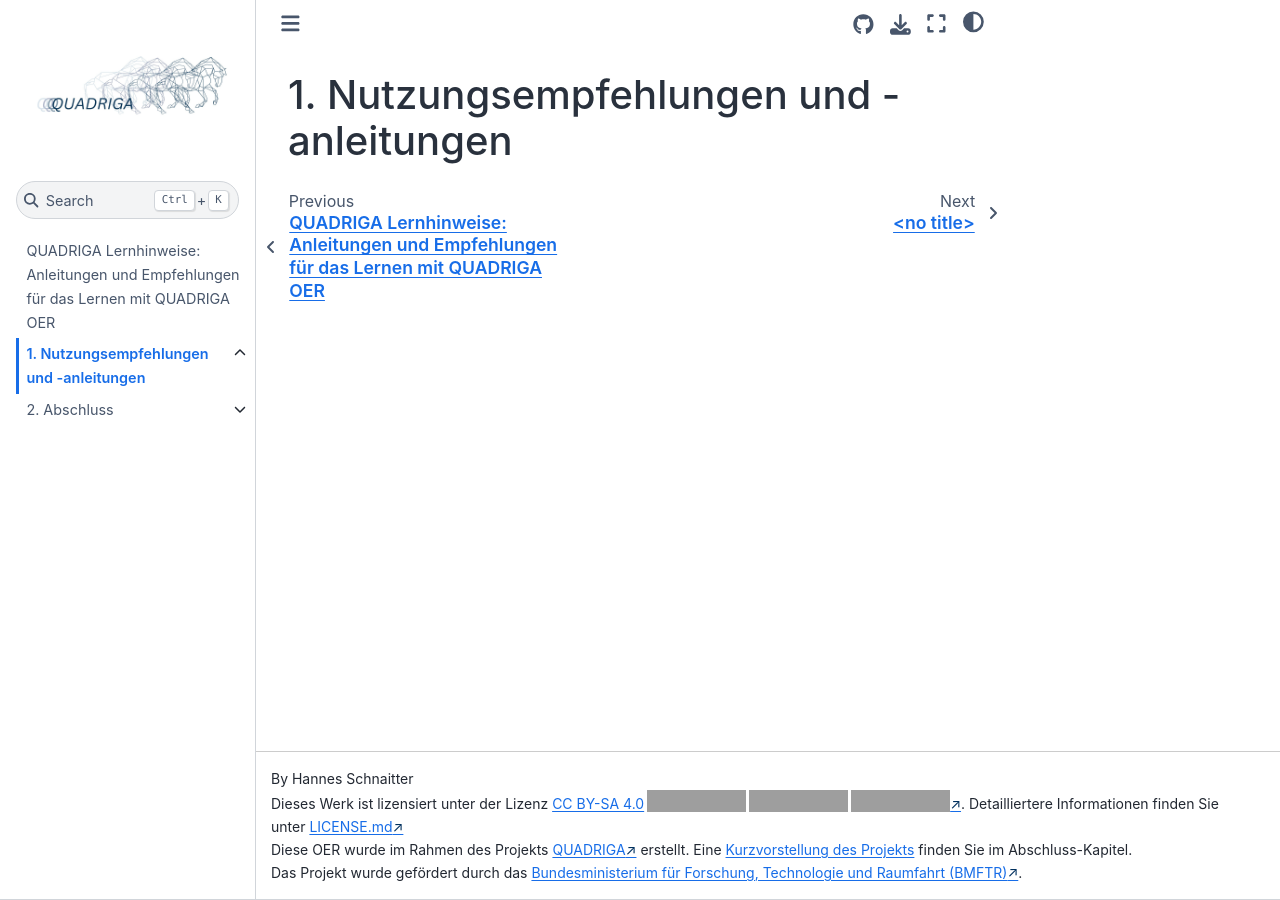
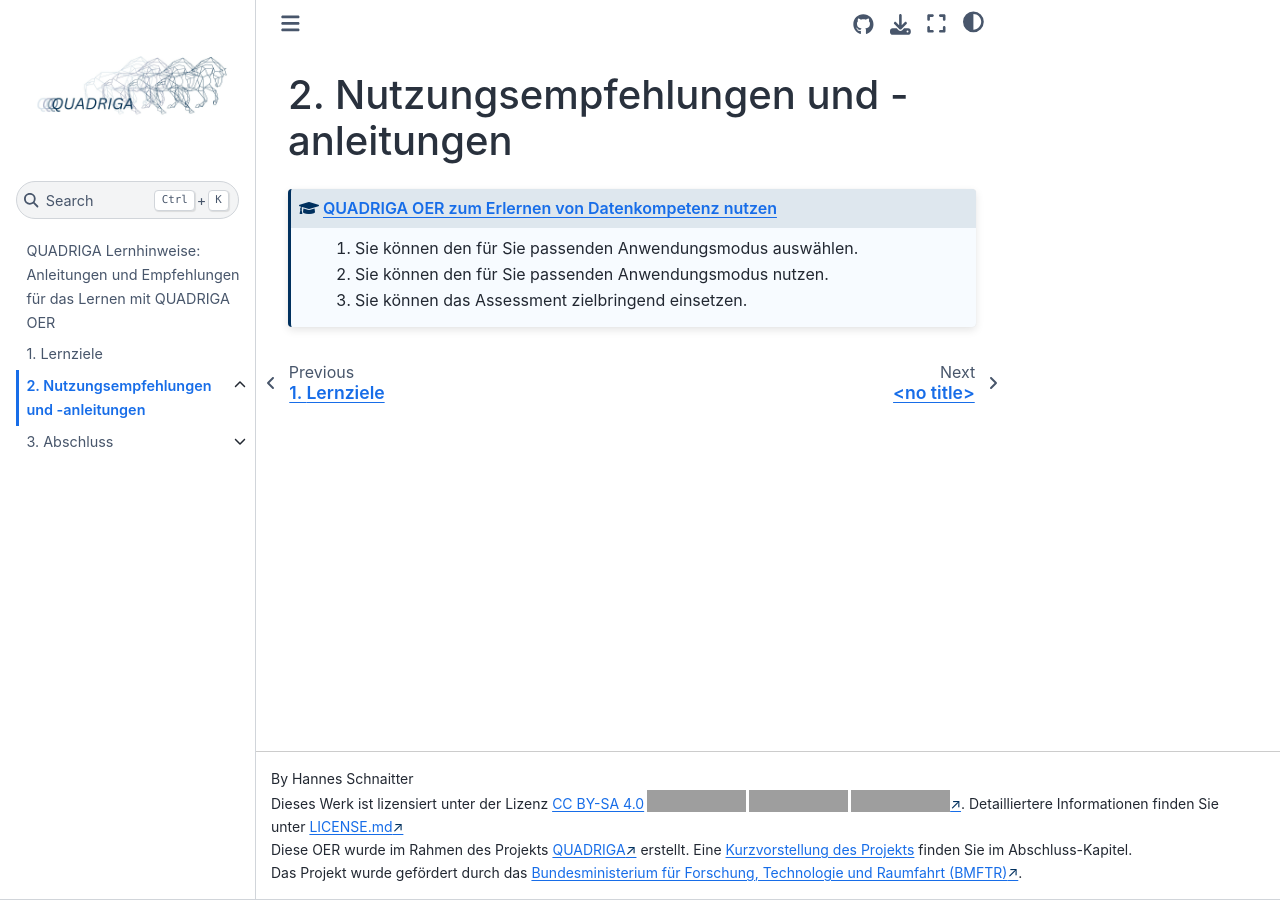
Before and after one commit to quadriga-dk/QUADRIGA-Learners-Manual, a Jupyter Book: the page built from nutzung/einleitung.md, in a window 1280 px wide. Built offline with Jupyter Book 1.0.4 settings and Sphinx 7.4.7 and the Sphinx Book theme 1.1.4, drawn with Linux system fonts in a browser that asks for light colours; pages that are not in the unit, such as notebooks, are missing from menus; grey boxes are pictures that could not be loaded.

Commit message:
feat: add simple learning objectives file

````diff
--- a/_toc.yml
+++ b/_toc.yml
@@ -6,6 +6,7 @@ root: einleitung
 options:
   numbered: 3
 chapters:
+  - file: einstieg/lernziele.md
   - file: nutzung/einleitung.md
     sections:
       - file: nutzung/ausführungsmodi.md
--- /dev/null
+++ b/einstieg/lernziele.md
@@ -0,0 +1,17 @@
+(lernhinweise:lernziele)=
+
+# Lernziele
+
+<!-- START: Nutzungsempfehlungen und -anleitungen -->
+
+```{admonition} [QUADRIGA OER zum Erlernen von Datenkompetenz nutzen](nutzung:einleitung)
+:class: lernziele
+<!-- learning-goal: Sie nutzen die Empfehlungen und Anleitungen um einen Lernerfolg zu erreichen. -->
+
+1. Sie können den für Sie passenden Anwendungsmodus auswählen.<!-- competency: Orientierungswissen | bloom: 3 Anwenden -->
+1. Sie können den für Sie passenden Anwendungsmodus nutzen.<!-- competency: Orientierungswissen | bloom: 3 Anwenden -->
+1. Sie können das Assessment zielbringend einsetzen.<!-- competency: Orientierungswissen | bloom: 3 Anwenden -->
+
+```
+
+<!-- END: Nutzungsempfehlungen und -anleitungen -->
--- a/nutzung/einleitung.md
+++ b/nutzung/einleitung.md
@@ -1 +1,7 @@
+(nutzung:einleitung)=
 # Nutzungsempfehlungen und -anleitungen
+
+```{include} /einstieg/lernziele.md
+:start-after: "<!-- START: Nutzungsempfehlungen und -anleitungen -->"
+:end-before: "<!-- END: Nutzungsempfehlungen und -anleitungen -->"
+```
````
